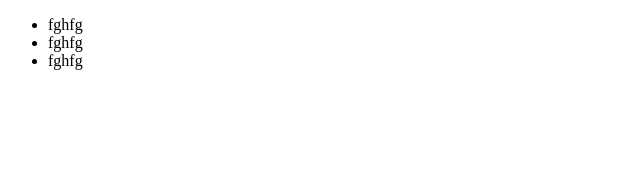
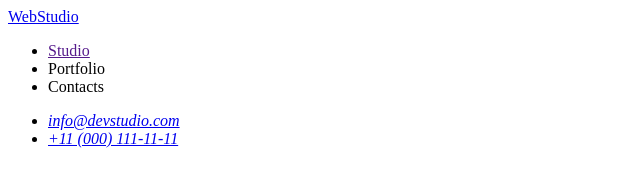
Before and after one commit to Volodymyr-UA-1/goit-markup-hw-01, a plain HTML site: page index.html in a window 1280 px wide. Shown: the whole page, without its empty margins (0-640 px from the left). Drawn offline with Linux system fonts and the light colour scheme.

Commit message:
add markup header

```diff
--- a/index.html
+++ b/index.html
@@ -3,13 +3,25 @@
   <head>
     <meta charset="UTF-8" />
     <meta name="viewport" content="width=device-width, initial-scale=1.0" />
-    <title>index.html</title>
+    <title>Document</title>
   </head>
+
   <body>
-    <ul>
-      <li>fghfg</li>
-      <li>fghfg</li>
-      <li>fghfg</li>
-    </ul>
+    <header>
+      <nav>
+        <a href="./index.html">WebStudio</a>
+        <ul>
+          <li><a href="">Studio</a></li>
+          <li><a href=""></a>Portfolio</li>
+          <li><a href=""></a>Contacts</li>
+        </ul>
+      </nav>
+      <address>
+        <ul>
+          <li><a href="mailto:info@devstudio.com">info@devstudio.com</a></li>
+          <li><a href="tel:+110001111111">+11 (000) 111-11-11</a></li>
+        </ul>
+      </address>
+    </header>
   </body>
 </html>
```
Also changed, not shown: images/team-card-1.jpg (added), images/team-card-2.jpg (added), images/team-card-3.jpg (added), images/team-card-4.jpg (added).
